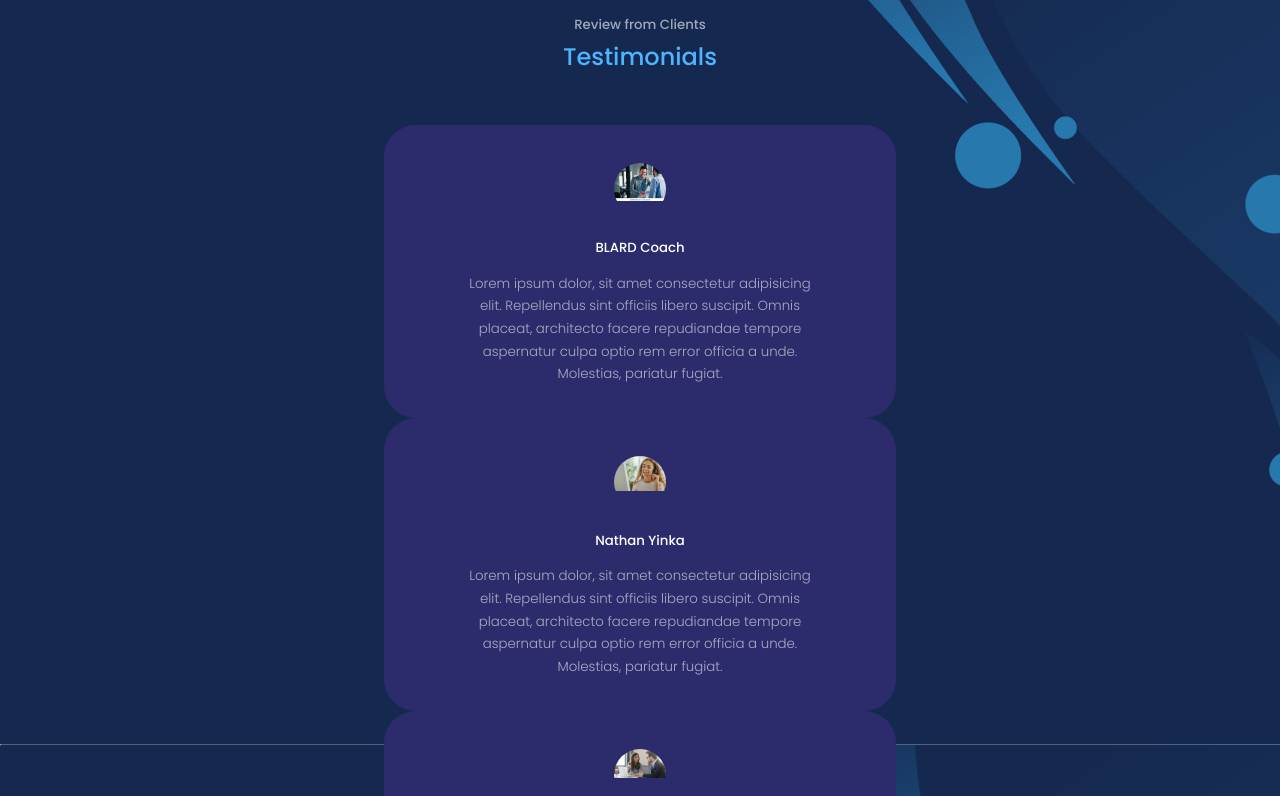
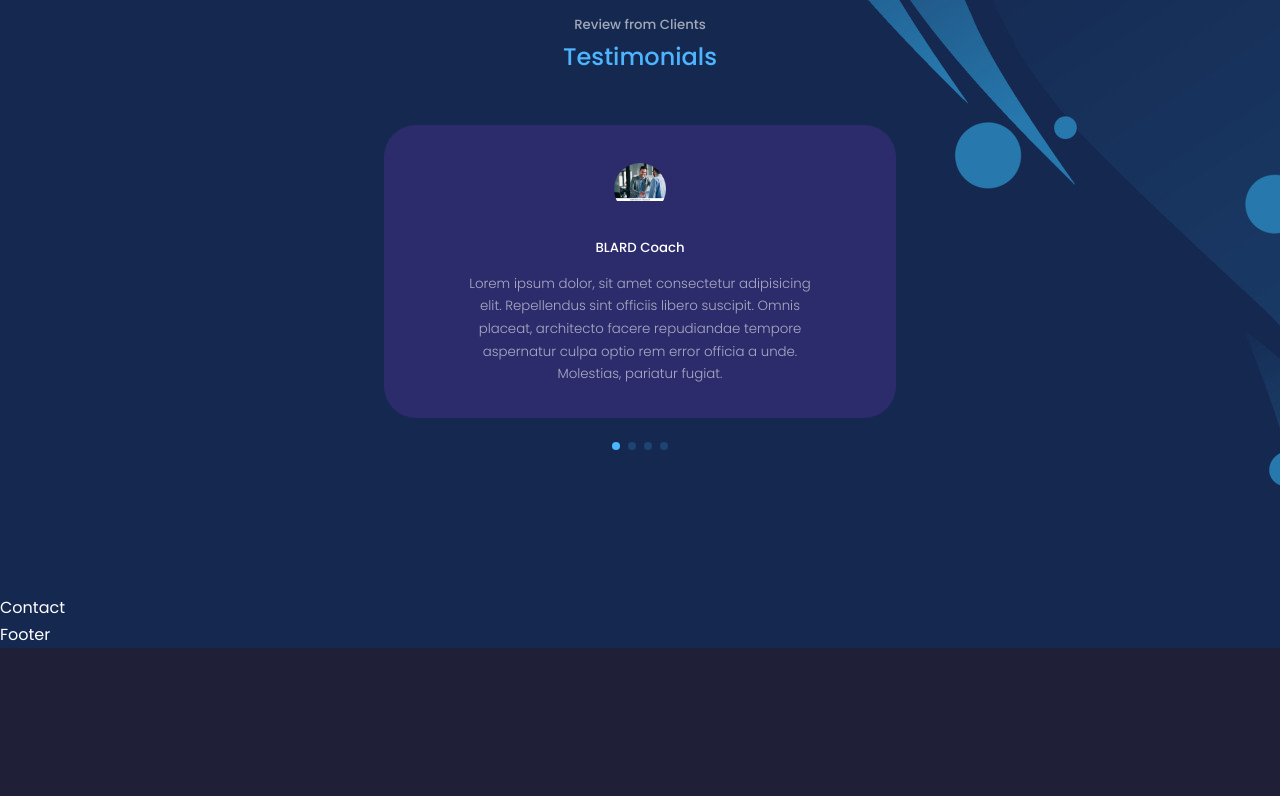
Before and after one commit to Eddysam2000/My-Portfolio, a React (Create React App) app: page / in a window 1280 px wide. Shown: the part 4060-4856 px from the top of the page. After the commit the page ends 4708 px from the top, so only its background shows below. Built offline with nearby package versions, Linux system fonts and the light colour scheme.

Commit message:
swiper added

```diff
--- a/package.json
+++ b/package.json
@@ -9,6 +9,7 @@
     "react": "^18.2.0",
     "react-dom": "^18.2.0",
     "react-scripts": "5.0.1",
+    "swiper": "^11.0.3",
     "web-vitals": "^2.1.4"
   },
   "scripts": {
--- a/src/components/testimonials/Testimonial.jsx
+++ b/src/components/testimonials/Testimonial.jsx
@@ -4,6 +4,15 @@
 import IMG2 from '../../assets/client2.webp'
 import IMG3 from '../../assets/client3.jpeg'
 import IMG4 from '../../assets/client4.jpeg'
+
+// import Swiper core and required modules
+import { Pagination } from 'swiper/modules';
+
+import { Swiper, SwiperSlide } from 'swiper/react';
+
+// Import Swiper styles
+import 'swiper/css';
+import 'swiper/css/pagination';
 
 
 const data = [
@@ -35,21 +44,26 @@
       <h5>Review from Clients</h5>
       <h2>Testimonials</h2>
 
-      <div className="container testimonials_container">
+      <Swiper className="container testimonials_container"
+      // install Swiper modules
+      modules={[Pagination]}
+      spaceBetween={40}
+      slidesPerView={1}
+      pagination={{ clickable: true }}>
         {
           data.map(({image, name, review}, index) => {
             return (
-              <article key={index} className="testimonial">
+              <SwiperSlide key={index} className="testimonial">
               <div className="client_avatar">
                 <img src={image} />
               </div>
               <h5 className='client_name'>{name}</h5>
               <small className='client_review'>{review}</small>
-            </article>
+            </SwiperSlide>
             )
           })
         }
-      </div>
+      </Swiper>
     </section>
   )
 }
--- a/src/components/testimonials/testimonial.css
+++ b/src/components/testimonials/testimonial.css
@@ -1,5 +1,6 @@
 .container.testimonials_container {
     width: 40%;
+    padding-bottom: 3rem;
 }
 
 .client_avatar {
@@ -27,6 +28,10 @@
     margin: 0.8rem auto 0;
 }
 
+.swiper-pagination-clickable .swiper-pagination-bullet {
+    background: var(--color-primary);
+}
+
 /* media queries for tablets */
 @media screen and (max-width:1024px) {
     .container.testimonials_container {
```
Also changed, not shown: 1 other file (tests, documents, lock files or other folders).
